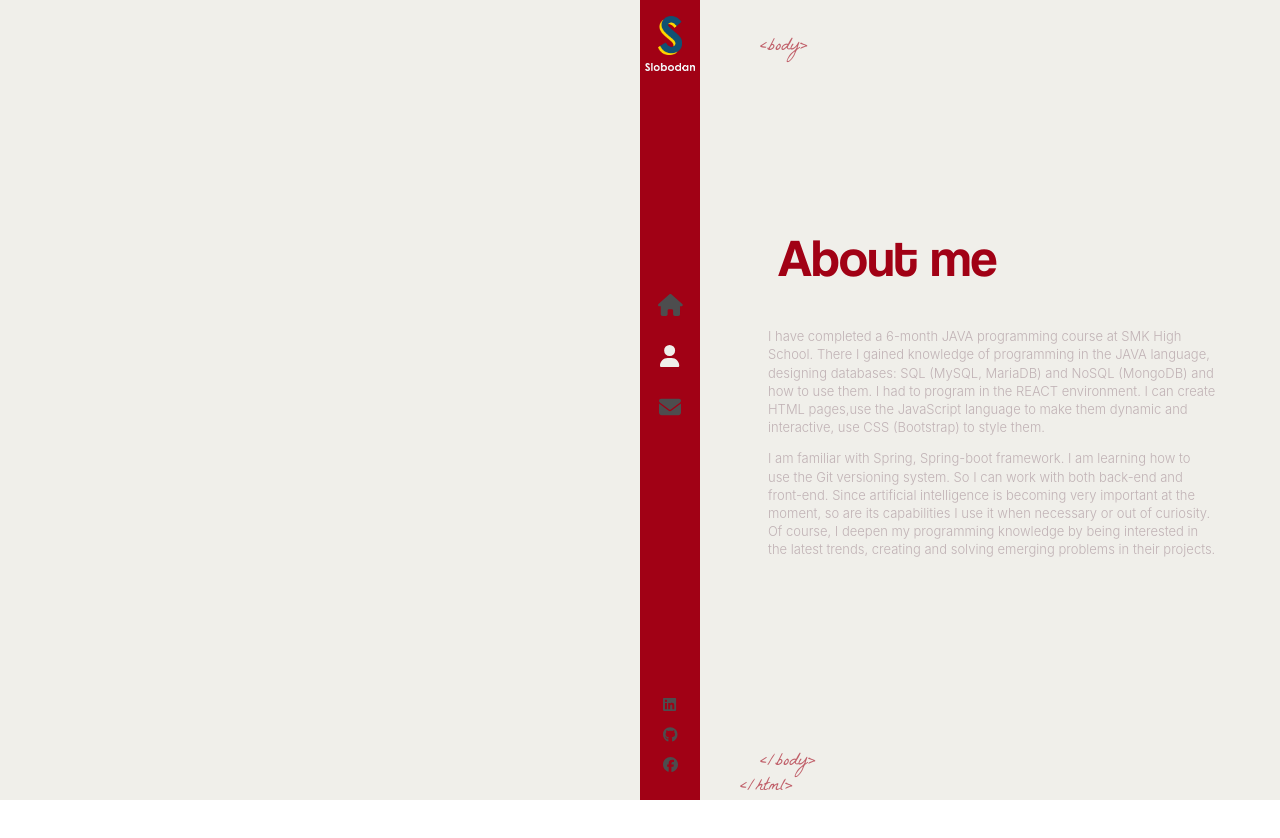
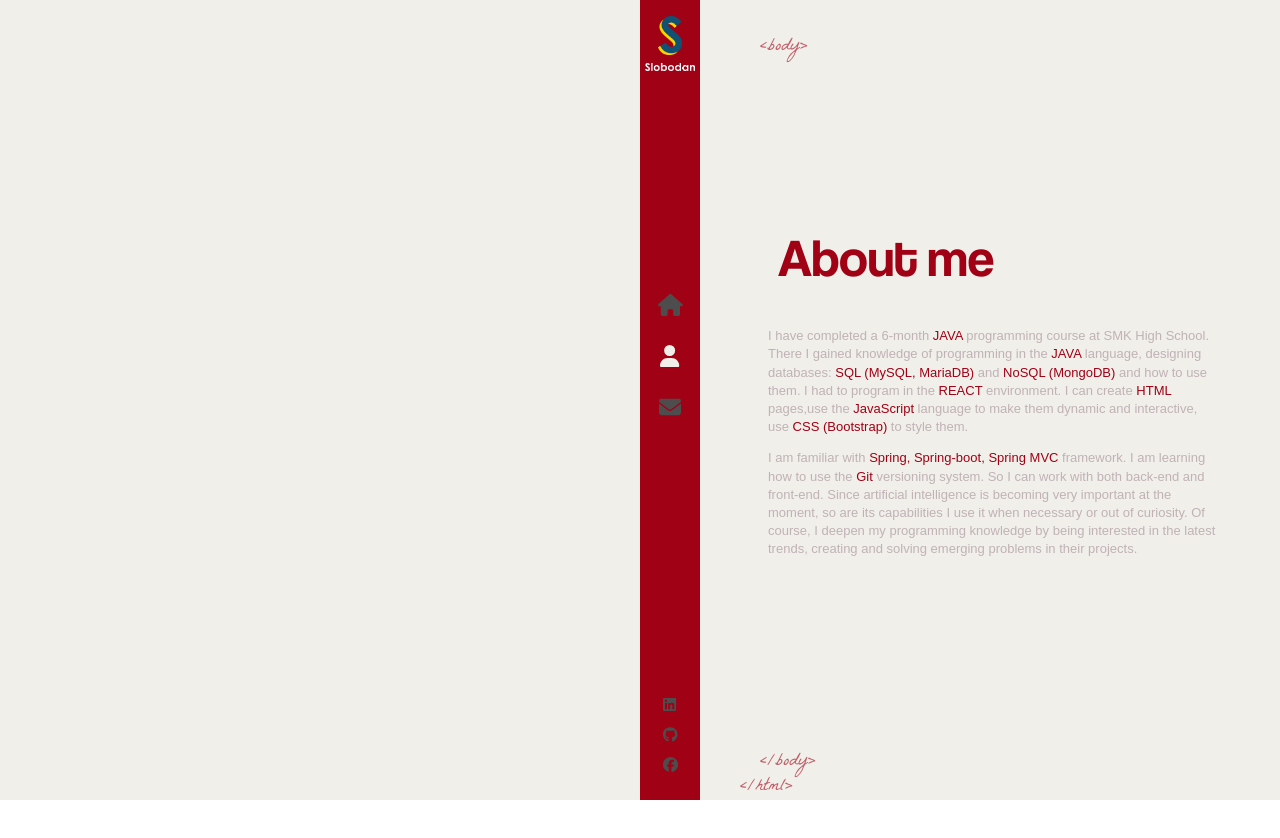
Before and after one commit to marius1one/ReactPortfolio, a React (Vite) app: page /about in a window 1280 px wide. Shown: the top 838 px of the page. Before the commit the page ends 804 px from the top, so only its background shows below. Built offline with nearby package versions, Linux system fonts and the light colour scheme.

Commit message:
Added glowing cube in about page

```diff
--- a/src/components/About/index.jsx
+++ b/src/components/About/index.jsx
@@ -1,24 +1,67 @@
 import './index.scss';
 import AnimatedLetters from "../AnimatedLetters/index.jsx";
+import {useEffect, useState} from "react";
+import {FontAwesomeIcon} from "@fortawesome/react-fontawesome";
+import {faCss3, faGitAlt, faHtml5, faJava, faJsSquare, faReact} from "@fortawesome/free-brands-svg-icons";
 
 const About = () => {
+    const [letterClass, setLetterClass] = useState('text-animate');
+    useEffect(() => {
+        const timeoutId = setTimeout(() => {
+            setLetterClass('text-animate-hover')
+        }, 3000);
+
+        return () => clearTimeout(timeoutId);
+    }, []);
     return (
+        <>
             <div className="container about-page">
                 <div className="text-zone">
-                <h1><AnimatedLetters strArray={["A", "b", "o", "u", "t", " ", "m", "e"]} idx={15}/></h1>
-                <p>I have completed a 6-month JAVA programming course at SMK High School. There I gained knowledge of
-                    programming in the JAVA language,
-                    designing databases: SQL (MySQL, MariaDB) and NoSQL (MongoDB) and how to use them.
-                    I had to program in the REACT environment. I can create HTML pages,use the JavaScript language to
-                    make them dynamic and interactive, use CSS (Bootstrap) to style them.
+                    <h1><AnimatedLetters letterClass={letterClass} strArray={["A", "b", "o", "u", "t", " ", "m", "e"]}
+                                         idx={15}/></h1>
+                    <p>I have completed a 6-month <span className="stack">JAVA</span> programming course at SMK High
+                        School. There I gained knowledge of
+                        programming in the <span className="stack">JAVA</span> language,
+                        designing databases: <span className="stack">SQL (MySQL, MariaDB)</span> and <span
+                            className="stack">NoSQL (MongoDB)</span> and how to use them.
+                        I had to program in the <span className="stack">REACT</span> environment. I can create <span
+                            className="stack">HTML</span> pages,use the <span
+                            className="stack">JavaScript</span> language to
+                        make them dynamic and interactive, use <span className="stack">CSS (Bootstrap)</span> to style
+                        them.
                     </p>
-                <p>I am familiar with Spring, Spring-boot framework. I am learning how to use the Git versioning system. So I can work with both back-end and front-end.
+                    <p>I am familiar with <span className="stack">Spring, Spring-boot, Spring MVC</span> framework. I am
+                        learning how to use the <span className="stack">Git</span> versioning system. So I can work with
+                        both back-end and front-end.
                         Since artificial intelligence is becoming very important at the moment, so are its capabilities
                         I use it when necessary or out of curiosity. Of course, I deepen my programming
                         knowledge by being interested in the latest trends, creating and solving
                         emerging problems in their projects.</p>
                 </div>
+                <div className="stage-cube-cont">
+                    <div className="cubespinner">
+                        <div className="face1">
+                            <FontAwesomeIcon icon={faReact}/>
                         </div>
+                        <div className="face2">
+                            <FontAwesomeIcon icon={faJava}/>
+                        </div>
+                        <div className="face3">
+                            <FontAwesomeIcon icon={faCss3}/>
+                        </div>
+                        <div className="face4">
+                            <FontAwesomeIcon icon={faHtml5}/>
+                        </div>
+                        <div className="face5">
+                            <FontAwesomeIcon icon={faGitAlt}/>
+                        </div>
+                        <div className="face6">
+                            <FontAwesomeIcon icon={faJsSquare}/>
+                        </div>
+                    </div>
+                </div>
+            </div>
+        </>
     );
 }
 
--- a/src/components/About/index.scss
+++ b/src/components/About/index.scss
@@ -0,0 +1,84 @@
+.stack {
+  color: #a10115;
+}
+
+.stage-cube-cont {
+  width: 50%;
+  height: 100%;
+  top: 0;
+  padding-top: 18%;
+  position: absolute;
+  right: 0;
+  overflow: hidden;
+}
+
+.cubespinner {
+  animation-name: spincube;
+  animation-timing-function: ease-in-out;
+  animation-iteration-count: infinite;
+  animation-duration: 12s;
+  transform-style: preserve-3d;
+  transform-origin: 100px 100px 0;
+  margin-left: calc(50% - 100px);
+
+  div{
+    position: absolute;
+    width: 200px;
+    height: 200px;
+    border: 1px solid #ccc;
+    background: rgba(255, 255, 255, 0.4);
+    font-size: 100px;
+    display: flex;
+    justify-content: center;
+    align-items: center;
+    box-shadow: 0 0 20px 0 #a10115;
+  }
+
+  .face1 {
+    transform: translateZ(100px);
+
+  }
+  .face2 {
+    transform: rotateY(90deg) translateZ(100px);
+
+  }
+  .face3 {
+    transform: rotateY(90deg) rotateX(90deg) translateZ(100px);
+
+  }
+  .face4 {
+    transform: rotateY(180deg) rotateZ(90deg) translateZ(100px);
+
+  }
+  .face5 {
+    transform: rotateY(-90deg) rotateZ(90deg) translateZ(100px);
+
+  }
+  .face6 {
+    transform: rotateY(-90deg) translateZ(100px);
+
+  }
+}
+
+@keyframes spincube {
+  from,
+to {
+    transform: rotateX(0deg) rotateY(0deg) rotateZ(0deg);
+  }
+  16% {
+    transform: rotateY(-90deg);
+  }
+  33% {
+    transform: rotateY(-90deg) rotateZ(90deg);
+  }
+  50% {
+    transform: rotateY(-180deg) rotateZ(90deg);
+  }
+  66% {
+    transform: rotateY(-270deg) rotateZ(90deg);
+  }
+  83% {
+    transform: rotateX(90deg);
+  }
+
+}
--- a/src/components/Layout/index.scss
+++ b/src/components/Layout/index.scss
@@ -66,6 +66,26 @@
     p{
       font-size: 13px;
       color: #c0b2b5;
+      font-family: sans-serif;
+        font-weight: 500;
+      min-width: fit-content;
+      animation: pulse 1s;
+
+      &:nth-of-type(1) {
+        animation-delay: 1.1s;
+      }
+
+      &:nth-of-type(2) {
+        animation-delay: 15.1s;
+      }
+
+
+    }
+  }
+
+  .text-animate-hover {
+    &:hover {
+      color: #c0b2b5;
     }
   }
 }
```
Lines whose indentation alone changed are shown as unchanged.
